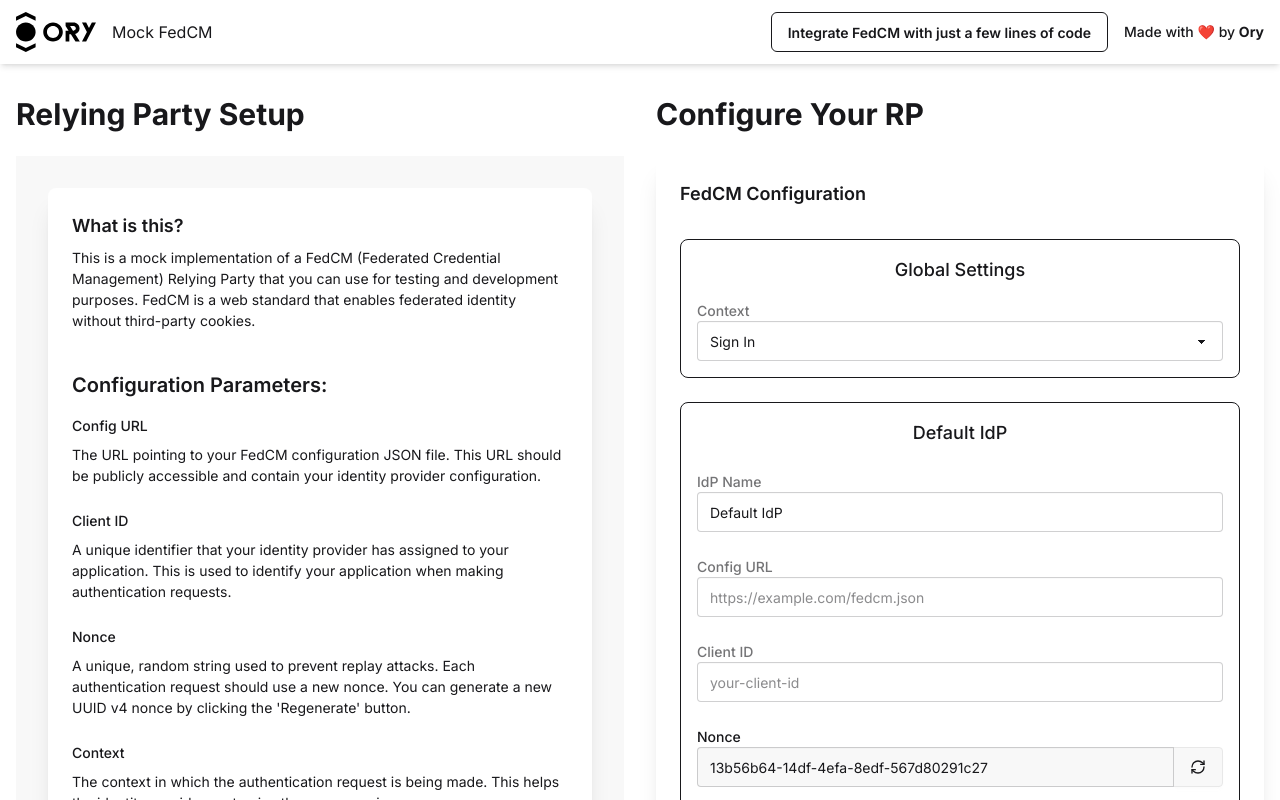
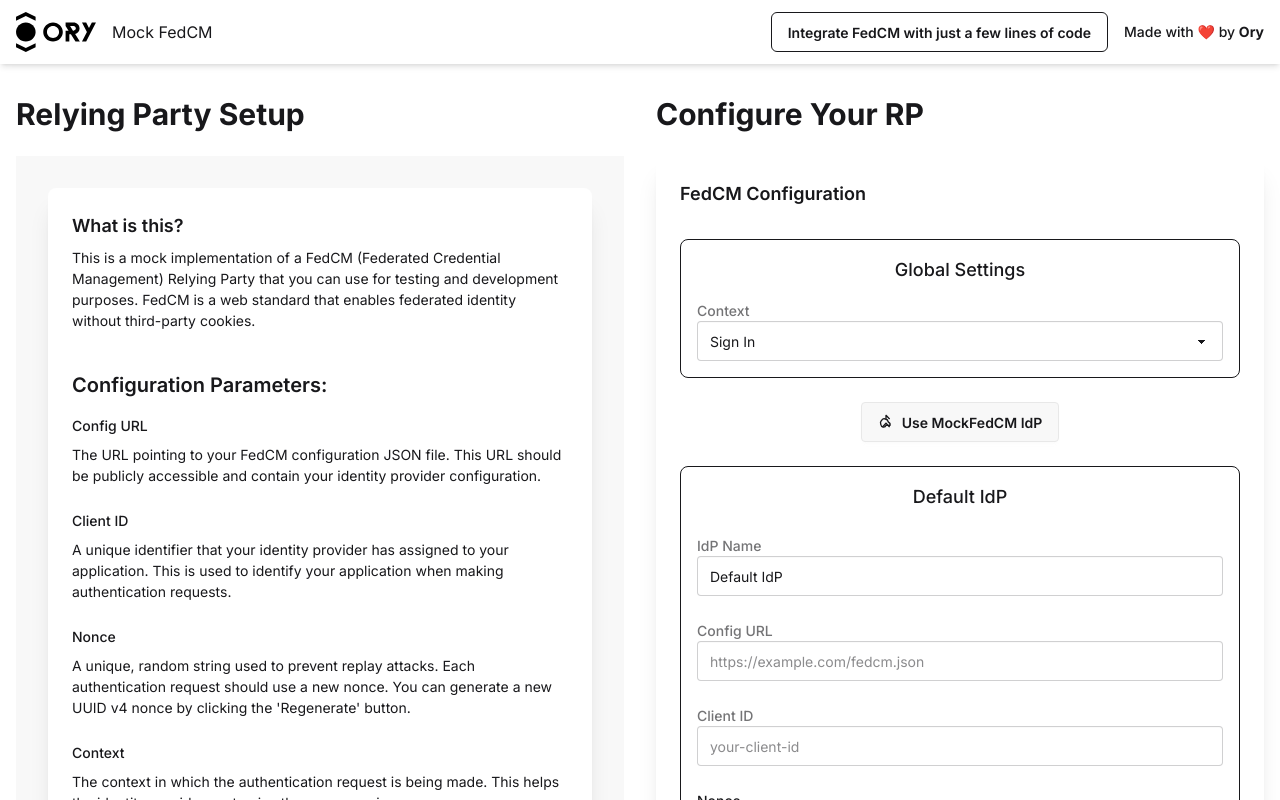
Before and after one commit to ory/mockfedcm, a Next.js app: page /rp in a window 1280 px wide. Shown: the top 800 px of the page. Built offline with nearby package versions, Linux system fonts and the light colour scheme.

Commit message:
added button to create a mock fedcm idp to the rp test configuration automatically.

```diff
--- a/src/app/rp/_components/rpForm.tsx
+++ b/src/app/rp/_components/rpForm.tsx
@@ -6,6 +6,8 @@
 import Button from '@/components/ui/button';
 import ContextSelect, { FedCMContext } from './contextSelect';
 import { generateNonce } from '@/utils/generateNonce';
+import { generateClientId } from '@/utils/generateClientId';
+import { isHttpsEnabled } from '@/utils/https';
 import {
   FEDCM_IDP_LIST_KEY,
   FEDCM_IDP_PREFIX,
@@ -332,6 +334,34 @@
     ]
   );
 
+  // Function to add the MockFedCM IdP
+  const addMockFedCMIdp = useCallback(() => {
+    const protocol = isHttpsEnabled() ? 'https' : 'http';
+    const baseUrl = process.env.NEXT_PUBLIC_APP_FQDN
+      ? `${protocol}://${process.env.NEXT_PUBLIC_APP_FQDN}`
+      : ''; // Fallback or error handling might be needed if FQDN is missing
+
+    if (!baseUrl) {
+      alert('Error: NEXT_PUBLIC_APP_FQDN environment variable is not set.');
+      return;
+    }
+
+    const newNonce = generateNonce();
+    const newClientId = generateClientId();
+    const configURL = `${baseUrl}/api/fedcm/config.json`;
+
+    const newIdp: FedCMConfig = {
+      name: 'MockFedCM IdP', // Default name
+      configURL: configURL,
+      clientId: newClientId,
+      nonce: newNonce,
+      useLoginHint: false,
+      loginHint: '',
+    };
+
+    setIdps((prevIdps) => [...prevIdps, newIdp]);
+  }, []);
+
   return (
     <div className='w-full flex justify-center'>
       <div className='card w-full max-w-2xl bg-base-100 shadow-xl'>
@@ -347,6 +377,36 @@
                 value={globalContext}
                 onChange={(value) => setGlobalContext(value)}
               />
+            </div>
+
+            {/* Button to add MockFedCM IdP - Place it between Global Settings and the IdP list */}
+            <div className='flex justify-center'>
+              <Button
+                type='button'
+                onClick={addMockFedCMIdp}
+                variant='ghost'
+                className='gap-2'
+              >
+                {/* Optional: Add an icon */}
+                <svg
+                  xmlns='http://www.w3.org/2000/svg'
+                  width='16'
+                  height='16'
+                  viewBox='0 0 24 24'
+                  fill='none'
+                  stroke='currentColor'
+                  strokeWidth='2'
+                  strokeLinecap='round'
+                  strokeLinejoin='round'
+                  className='lucide lucide-webhook'
+                >
+                  <path d='M18 16.98h-5.91a4 4 0 0 1-7.76-.81l-.3-1.68a4 4 0 0 1 .52-3.9l1.34-1.6A4 4 0 0 1 9.04 7c.52 0 1 .11 1.46.32l1.04.5a4 4 0 0 1 3.58 3.5l.5 1.03A4 4 0 0 1 18 16.98Z' />
+                  <path d='M12 7V2l5 5' />
+                  <path d='m7 19 5-5' />
+                  <path d='m12 14 5 5' />
+                </svg>
+                Use MockFedCM IdP
+              </Button>
             </div>
 
             {idps.map((idp, index) => (
--- /dev/null
+++ b/src/utils/generateClientId.ts
@@ -0,0 +1,9 @@
+import { v4 as uuidv4 } from 'uuid';
+
+/**
+ * Generates a simple unique client ID (using UUID v4).
+ */
+export const generateClientId = (): string => {
+  // Using UUID for simplicity, prefix for clarity
+  return `mock-client-${uuidv4()}`;
+};
```
